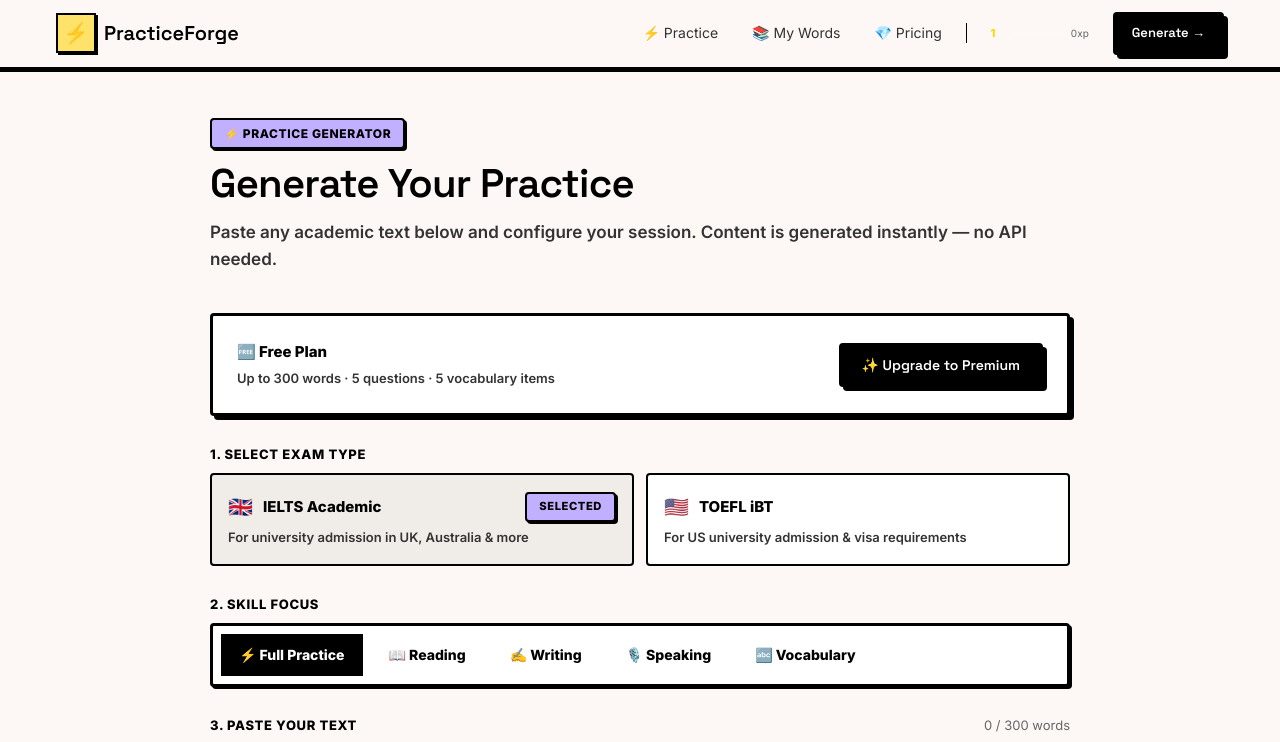
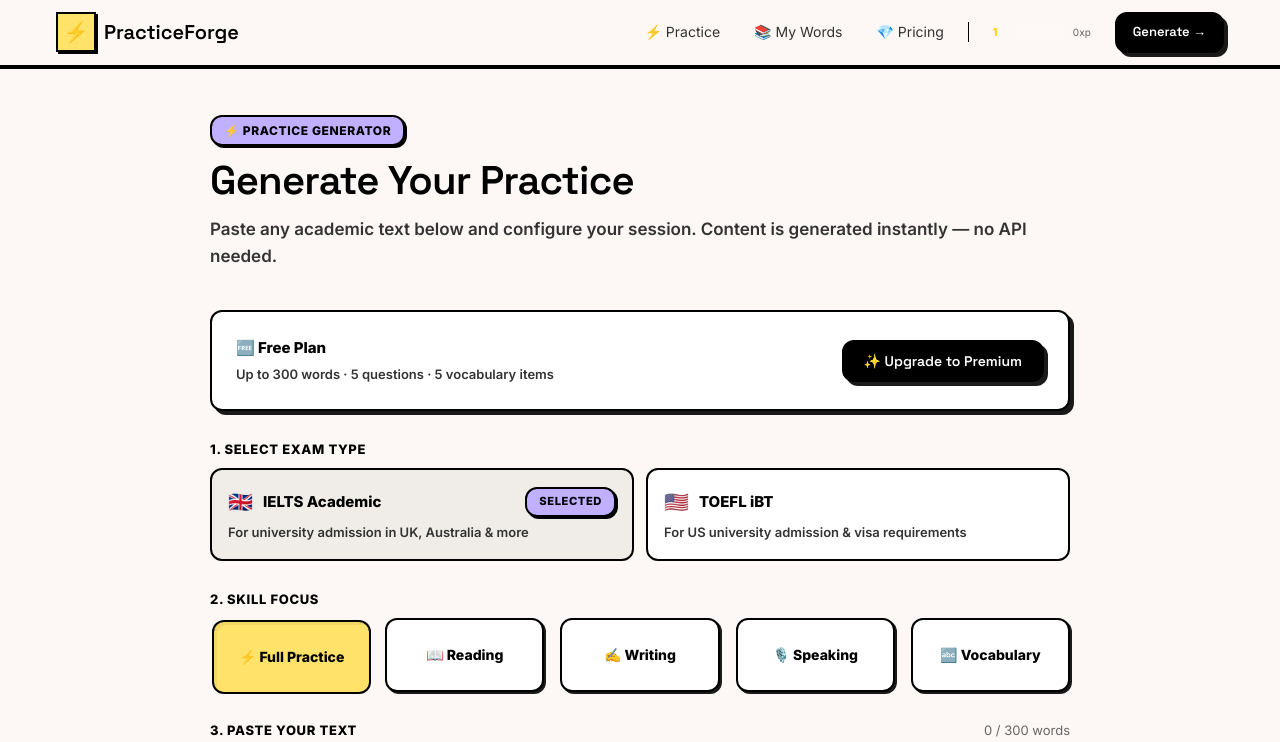
Before and after one commit to uSoyrac/personinapp, a Next.js app: page /practice in a window 1280 px wide. Shown: the top 742 px of the page. Built offline with nearby package versions, Linux system fonts and the light colour scheme.

Commit message:
style: Softer brutalism and grid hover effects for tabs

```diff
--- a/app/globals.css
+++ b/app/globals.css
@@ -35,21 +35,22 @@
   --accent-light: #000000;
   --accent-glow: #F0EDE8;
 
-  --radius-sm: 0;
-  --radius-md: 4px;
-  --radius-lg: 4px;
-  --radius-xl: 4px;
+  /* Softer Neo-Brutalism adjustments */
+  --radius-sm: 4px;
+  --radius-md: 12px;
+  --radius-lg: 16px;
+  --radius-xl: 24px;
 
   --font-sans: "Inter", system-ui, sans-serif;
   --font-display: "Space Grotesk", "Inter", system-ui, sans-serif;
 
-  /* Hard shadows */
-  --shadow-sm: 2px 2px 0px #000000;
-  --shadow-md: 4px 4px 0px #000000;
-  --shadow-lg: 6px 6px 0px #000000;
-  --shadow-glow: 4px 4px 0px #000000;
+  /* Slightly softer shadows */
+  --shadow-sm: 2px 2px 0px #1a1a1a;
+  --shadow-md: 4px 4px 0px #1a1a1a;
+  --shadow-lg: 6px 6px 0px #1a1a1a;
+  --shadow-glow: 4px 4px 0px #1a1a1a;
 
-  --border-width: 3px;
+  --border-width: 2px;
 }
 
 /* ==============================
@@ -309,35 +310,46 @@ a { color: inherit; text-decoration: none; }
 .glow-text-primary { text-shadow: 2px 2px 0px rgba(0,0,0,0.2); }
 
 /* ==============================
-   Tabs
+   Tabs (Grid style based on UI request)
    ============================== */
 .tab-list {
+  display: grid;
+  grid-template-columns: repeat(auto-fit, minmax(140px, 1fr));
+  gap: 1rem;
+}
+.tab-item {
   display: flex;
+  flex-direction: column;
+  align-items: center;
+  justify-content: center;
   gap: 0.5rem;
+  padding: 1.5rem 1rem;
   background: var(--surface);
   border: var(--border-width) solid #000;
   border-radius: var(--radius-md);
-  padding: 0.5rem;
-  flex-wrap: wrap;
-  box-shadow: var(--shadow-sm);
-}
-.tab-item {
-  padding: 0.5rem 1rem;
-  border-radius: 0;
   font-size: 0.875rem;
   font-weight: 800;
   color: #000;
   cursor: pointer;
-  transition: all 0.1s ease;
-  border: 2px solid transparent;
-  background: transparent;
-  white-space: nowrap;
+  transition: all 0.2s cubic-bezier(0.34, 1.56, 0.64, 1);
+  box-shadow: var(--shadow-sm);
+  text-align: center;
 }
-.tab-item:hover { background: var(--bg); border: 2px solid #000; }
+.tab-item:hover {
+  transform: translate(-2px, -2px);
+  box-shadow: var(--shadow-md);
+  background: var(--bg);
+}
 .tab-item.active {
-  background: #000;
-  color: #FFF;
-  border: 2px solid #000;
+  background: var(--peach);
+  color: #000;
+  border-color: #000;
+  box-shadow: inset 3px 3px 0px rgba(0,0,0,0.05);
+  transform: translate(2px, 2px);
+}
+.tab-item-icon {
+  font-size: 1.75rem;
+  margin-bottom: 0.25rem;
 }
 
 /* ==============================
--- a/components/ResultTabs.tsx
+++ b/components/ResultTabs.tsx
@@ -38,7 +38,7 @@ export default function ResultTabs({ result }: ResultTabsProps) {
             className={`tab-item ${active === tab.id ? "active" : ""}`}
             onClick={() => setActive(tab.id)}
           >
-            <span style={{ marginRight: "0.25rem" }}>{tab.icon}</span>
+            <div className="tab-item-icon">{tab.icon}</div>
             {tab.label}
           </button>
         ))}
```
